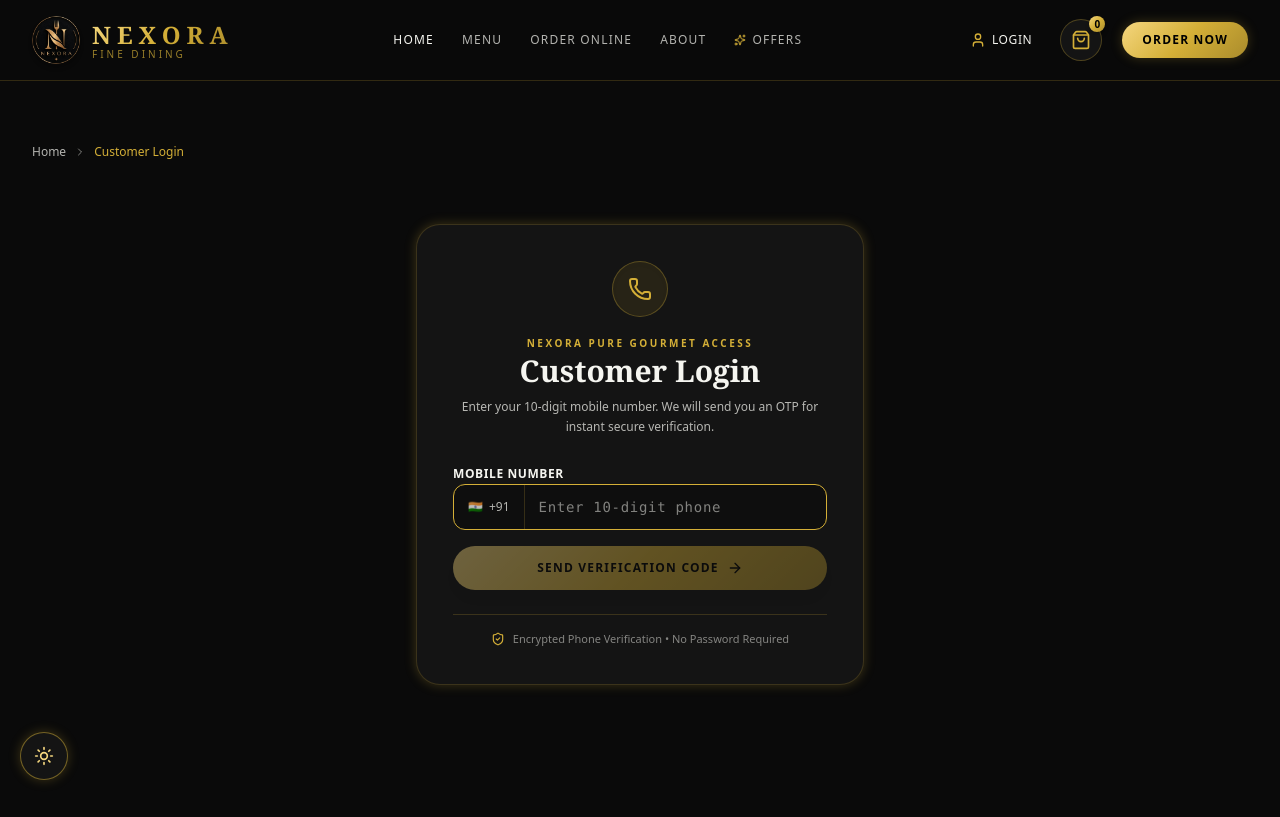
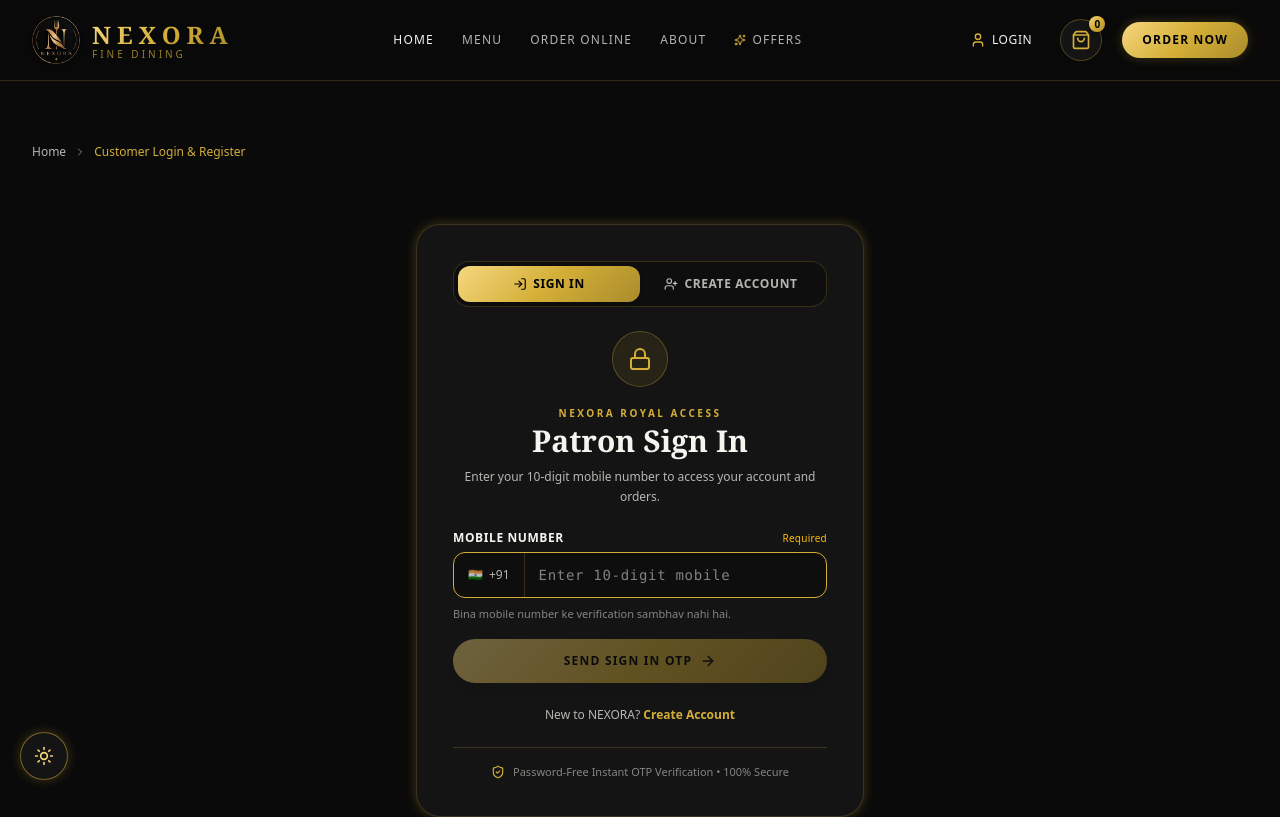
Before and after one commit to anshpatel8009889170-arch/NEXORA, a Next.js app: page /login in a window 1280 px wide. Shown: the top 817 px of the page. Built offline with nearby package versions, Linux system fonts and the light colour scheme; no server answers.

Commit message:
feat: standard otp login and create account tabs with optional email and cart gate

```diff
--- a/app/cart/page.tsx
+++ b/app/cart/page.tsx
@@ -30,7 +30,7 @@ import { Offer } from "@/types/database";
 
 export default function CartPage() {
   const router = useRouter();
-  const { user, profile } = useAuth();
+  const { user, profile, isLoggedIn } = useAuth();
   const {
     items,
     totalItems,
@@ -548,12 +548,15 @@ export default function CartPage() {
               <button
                 type="button"
                 onClick={() => {
-                  // Navigate to checkout or notify
-                  router.push("/checkout");
+                  if (!isLoggedIn) {
+                    router.push("/login?redirect=/checkout");
+                  } else {
+                    router.push("/checkout");
+                  }
                 }}
-                className="w-full py-4 rounded-full text-xs font-semibold uppercase tracking-widest bg-gold-gradient text-black hover:opacity-90 active:scale-95 transition-all flex items-center justify-center gap-2 shadow-xl"
+                className="w-full py-4 rounded-full text-xs font-semibold uppercase tracking-widest bg-gold-gradient text-black hover:opacity-90 active:scale-95 transition-all flex items-center justify-center gap-2 shadow-xl cursor-pointer"
               >
-                <span>Proceed Your Order</span>
+                <span>{isLoggedIn ? "Proceed Your Order" : "Login to Proceed Order"}</span>
                 <ArrowRight className="w-4 h-4" />
               </button>
 
--- a/app/checkout/page.tsx
+++ b/app/checkout/page.tsx
@@ -113,6 +113,13 @@ export default function CheckoutPage() {
     }
     return () => clearInterval(interval);
   }, [timer]);
+
+  // Order Gate: Redirect unauthenticated customers to login before checkout
+  useEffect(() => {
+    if (!authLoading && !isLoggedIn && !placedOrderNumber) {
+      router.replace("/login?redirect=/checkout");
+    }
+  }, [authLoading, isLoggedIn, placedOrderNumber, router]);
 
 
   // Auth Handler: Send OTP
--- a/app/login/page.tsx
+++ b/app/login/page.tsx
@@ -16,6 +16,9 @@ import {
   Lock,
   ChevronRight,
   RefreshCw,
+  LogIn,
+  UserPlus,
+  Mail,
 } from "lucide-react";
 import { useAuth } from "@/context/AuthContext";
 import { useCart } from "@/context/CartContext";
@@ -38,11 +41,15 @@ function LoginContent() {
 
   const { addToCart } = useCart();
 
-  // Steps: "phone" | "otp" | "name"
-  const [step, setStep] = useState<"phone" | "otp" | "name">("phone");
+  // Mode: "login" (Sign In) vs "signup" (Create Account)
+  const [authMode, setAuthMode] = useState<"login" | "signup">("login");
+
+  // Steps: "phone" | "otp" | "details"
+  const [step, setStep] = useState<"phone" | "otp" | "details">("phone");
   const [phoneInput, setPhoneInput] = useState("");
   const [otpInput, setOtpInput] = useState("");
   const [nameInput, setNameInput] = useState("");
+  const [emailInput, setEmailInput] = useState("");
 
   const [isSubmitting, setIsSubmitting] = useState(false);
   const [errorMessage, setErrorMessage] = useState<string | null>(null);
@@ -77,11 +84,11 @@ function LoginContent() {
     setIsSubmitting(false);
 
     if (res.success) {
-      setSuccessMessage(res.message || "OTP sent successfully!");
+      setSuccessMessage(res.message || "Verification code dispatched successfully!");
       setStep("otp");
       setTimer(30);
     } else {
-      setErrorMessage(res.message || "Failed to send OTP. Please try again.");
+      setErrorMessage(res.message || "Failed to dispatch verification code. Please try again.");
     }
   };
 
@@ -102,11 +109,19 @@ function LoginContent() {
 
     if (res.success) {
       if (res.isNewUser) {
-        setStep("name");
-        setSuccessMessage("Phone verified! Please enter your name.");
+        setStep("details");
+        if (authMode === "signup") {
+          setSuccessMessage("Phone verified! Enter your name to complete account registration.");
+        } else {
+          setSuccessMessage("New royal patron detected! Please complete your name to continue.");
+        }
       } else {
         processPendingCartItem();
+        if (authMode === "signup") {
+          setSuccessMessage("Account recognized! Welcome back to NEXORA.");
+        } else {
           setSuccessMessage("Authentication successful! Welcome to NEXORA.");
+        }
         setTimeout(() => {
           router.push(redirectPath);
         }, 800);
@@ -134,28 +149,35 @@ function LoginContent() {
     }
   };
 
-  // Handle Profile Name Submission
-  const handleSaveName = async (e: React.FormEvent) => {
+  // Handle Profile Details (Name mandatory, Email optional)
+  const handleSaveProfile = async (e: React.FormEvent) => {
     e.preventDefault();
     setErrorMessage(null);
 
-    if (!nameInput.trim()) {
+    const trimmedName = nameInput.trim();
+    if (!trimmedName) {
       setErrorMessage("Please enter your full name.");
       return;
     }
 
+    const trimmedEmail = emailInput.trim();
+    if (trimmedEmail && !/^[^\s@]+@[^\s@]+\.[^\s@]+$/.test(trimmedEmail)) {
+      setErrorMessage("Please enter a valid email address, or leave it blank.");
+      return;
+    }
+
     setIsSubmitting(true);
-    const res = await updateProfileName(nameInput.trim());
+    const res = await updateProfileName(trimmedName, trimmedEmail || undefined);
     setIsSubmitting(false);
 
     if (res.success) {
       processPendingCartItem();
-      setSuccessMessage("Profile personalized! Redirecting...");
+      setSuccessMessage("Royal profile established! Redirecting to your order...");
       setTimeout(() => {
         router.push(redirectPath);
       }, 800);
     } else {
-      setErrorMessage(res.message || "Failed to save profile name.");
+      setErrorMessage(res.message || "Failed to save profile details.");
     }
   };
 
@@ -194,6 +216,11 @@ function LoginContent() {
             <p className="text-xs text-[var(--text-sub)] font-mono">
               {user?.phone || profile.phone}
             </p>
+            {profile.email && (
+              <p className="text-xs text-[var(--text-sub-light)] font-sans">
+                {profile.email}
+              </p>
+            )}
           </div>
 
           <div className="p-4 rounded-xl bg-[var(--section-alt)] border border-[var(--card-border)] text-xs text-left space-y-2">
@@ -229,7 +256,7 @@ function LoginContent() {
             <button
               type="button"
               onClick={signOut}
-              className="w-full py-2.5 text-xs text-rose-400 hover:text-rose-300 transition-colors flex items-center justify-center gap-1.5 pt-2"
+              className="w-full py-2.5 text-xs text-rose-400 hover:text-rose-300 transition-colors flex items-center justify-center gap-1.5 pt-2 cursor-pointer"
             >
               <LogOut className="w-3.5 h-3.5" />
               <span>Sign Out from Device</span>
@@ -240,32 +267,75 @@ function LoginContent() {
     );
   }
 
-  // LOGIN / OTP / NAME FORM
+  // LOGIN / CREATE ACCOUNT / OTP / DETAILS FORM
   return (
     <div className="max-w-md mx-auto py-12 animate-in fade-in duration-300">
       <div className="p-8 sm:p-9 rounded-3xl bg-[var(--card-bg)] border border-[var(--card-border)] shadow-2xl space-y-6 gold-glow-sm">
+        {/* MODE SWITCHER TABS (Sign In vs Create Account) */}
+        {step === "phone" && (
+          <div className="grid grid-cols-2 p-1 rounded-2xl bg-[var(--section-alt)] border border-[var(--card-border)]">
+            <button
+              type="button"
+              onClick={() => {
+                setAuthMode("login");
+                setErrorMessage(null);
+                setSuccessMessage(null);
+              }}
+              className={`py-2.5 rounded-xl text-xs font-semibold uppercase tracking-wider transition-all flex items-center justify-center gap-1.5 cursor-pointer ${
+                authMode === "login"
+                  ? "bg-gold-gradient text-black shadow-md font-bold"
+                  : "text-[var(--text-sub)] hover:text-[var(--text-main)]"
+              }`}
+            >
+              <LogIn className="w-3.5 h-3.5" />
+              <span>Sign In</span>
+            </button>
+            <button
+              type="button"
+              onClick={() => {
+                setAuthMode("signup");
+                setErrorMessage(null);
+                setSuccessMessage(null);
+              }}
+              className={`py-2.5 rounded-xl text-xs font-semibold uppercase tracking-wider transition-all flex items-center justify-center gap-1.5 cursor-pointer ${
+                authMode === "signup"
+                  ? "bg-gold-gradient text-black shadow-md font-bold"
+                  : "text-[var(--text-sub)] hover:text-[var(--text-main)]"
+              }`}
+            >
+              <UserPlus className="w-3.5 h-3.5" />
+              <span>Create Account</span>
+            </button>
+          </div>
+        )}
+
         {/* Header Badge */}
         <div className="text-center space-y-2">
           <div className="w-14 h-14 mx-auto rounded-full bg-[#d4af37]/10 border border-[#d4af37]/30 flex items-center justify-center text-[#d4af37] shadow-inner mb-3">
-            {step === "phone" && <Phone className="w-6 h-6" />}
-            {step === "otp" && <Lock className="w-6 h-6" />}
-            {step === "name" && <User className="w-6 h-6" />}
+            {step === "phone" && (authMode === "login" ? <Lock className="w-6 h-6" /> : <Sparkles className="w-6 h-6" />)}
+            {step === "otp" && <Phone className="w-6 h-6" />}
+            {step === "details" && <User className="w-6 h-6" />}
           </div>
 
           <span className="text-[10px] uppercase tracking-[0.25em] text-[#d4af37] font-semibold">
-            NEXORA Pure Gourmet Access
+            {step === "phone" && (authMode === "login" ? "NEXORA Royal Access" : "New Royal Patron")}
+            {step === "otp" && "Encrypted Phone Verification"}
+            {step === "details" && "Guest Profile Personalization"}
           </span>
 
           <h1 className="text-2xl sm:text-3xl font-serif font-bold text-[var(--text-main)]">
-            {step === "phone" && "Customer Login"}
-            {step === "otp" && "Verify Phone"}
-            {step === "name" && "Welcome to NEXORA"}
+            {step === "phone" && (authMode === "login" ? "Patron Sign In" : "Create Account")}
+            {step === "otp" && "Verify Mobile"}
+            {step === "details" && "Welcome to NEXORA"}
           </h1>
 
           <p className="text-xs text-[var(--text-sub)] leading-relaxed">
-            {step === "phone" && "Enter your 10-digit mobile number. We will send you an OTP for instant secure verification."}
+            {step === "phone" &&
+              (authMode === "login"
+                ? "Enter your 10-digit mobile number to access your account and orders."
+                : "Enter your 10-digit mobile number to create your royal dining profile.")}
             {step === "otp" && `Enter the 6-digit verification code sent to +91 ${phoneInput}.`}
-            {step === "name" && "Tell us your name so we can personalize your royal order and fine dining delivery."}
+            {step === "details" && "Tell us your name for fine dining delivery. Email is optional."}
           </p>
         </div>
 
@@ -284,13 +354,18 @@ function LoginContent() {
           </div>
         )}
 
-        {/* STEP 1: PHONE NUMBER INPUT */}
+        {/* STEP 1: PHONE NUMBER INPUT (MANDATORY) */}
         {step === "phone" && (
           <form onSubmit={handleSendOtp} className="space-y-4">
             <div className="space-y-1.5 text-left">
+              <div className="flex items-center justify-between">
                 <label className="text-xs font-semibold text-[var(--text-main)] uppercase tracking-wider">
                   Mobile Number
                 </label>
+                <span className="text-[10px] text-amber-400 font-medium tracking-wide">
+                  Required
+                </span>
+              </div>
               <div className="flex rounded-xl bg-[var(--section-alt)] border border-[var(--card-border)] overflow-hidden focus-within:border-[#d4af37] transition-all">
                 <span className="px-3.5 py-3 text-xs font-medium text-[var(--text-sub)] border-r border-[var(--card-border)] flex items-center gap-1.5">
                   <span>🇮🇳</span>
@@ -301,34 +376,72 @@ function LoginContent() {
                   maxLength={10}
                   value={phoneInput}
                   onChange={(e) => setPhoneInput(e.target.value.replace(/\D/g, ""))}
-                  placeholder="Enter 10-digit phone"
+                  placeholder="Enter 10-digit mobile"
                   className="w-full text-sm font-mono tracking-wider px-3.5 py-3 bg-transparent text-[var(--text-main)] placeholder-[var(--text-sub-light)] focus:outline-none"
                   autoFocus
                 />
               </div>
+              <p className="text-[11px] text-[var(--text-sub-light)] pt-0.5">
+                Bina mobile number ke verification sambhav nahi hai.
+              </p>
             </div>
 
             <button
               type="submit"
               disabled={isSubmitting || phoneInput.length < 10}
-              className="w-full py-3.5 rounded-full text-xs font-semibold uppercase tracking-widest bg-gold-gradient text-black hover:opacity-90 active:scale-95 disabled:opacity-40 transition-all flex items-center justify-center gap-2 shadow-lg"
+              className="w-full py-3.5 rounded-full text-xs font-semibold uppercase tracking-widest bg-gold-gradient text-black hover:opacity-90 active:scale-95 disabled:opacity-40 transition-all flex items-center justify-center gap-2 shadow-lg cursor-pointer"
             >
               {isSubmitting ? (
                 <>
                   <RefreshCw className="w-3.5 h-3.5 animate-spin" />
-                  <span>Sending OTP...</span>
+                  <span>Dispatching OTP...</span>
                 </>
               ) : (
                 <>
-                  <span>Send Verification Code</span>
+                  <span>{authMode === "login" ? "Send Sign In OTP" : "Send Verification OTP"}</span>
                   <ArrowRight className="w-4 h-4" />
                 </>
               )}
             </button>
+
+            {/* Quick Helper Switcher */}
+            <div className="pt-2 text-center">
+              {authMode === "login" ? (
+                <p className="text-xs text-[var(--text-sub)]">
+                  New to NEXORA?{" "}
+                  <button
+                    type="button"
+                    onClick={() => {
+                      setAuthMode("signup");
+                      setErrorMessage(null);
+                      setSuccessMessage(null);
+                    }}
+                    className="text-[#d4af37] font-semibold hover:underline cursor-pointer"
+                  >
+                    Create Account
+                  </button>
+                </p>
+              ) : (
+                <p className="text-xs text-[var(--text-sub)]">
+                  Already registered?{" "}
+                  <button
+                    type="button"
+                    onClick={() => {
+                      setAuthMode("login");
+                      setErrorMessage(null);
+                      setSuccessMessage(null);
+                    }}
+                    className="text-[#d4af37] font-semibold hover:underline cursor-pointer"
+                  >
+                    Sign In
+                  </button>
+                </p>
+              )}
+            </div>
           </form>
         )}
 
-        {/* STEP 2: 6-DIGIT OTP INPUT */}
+        {/* STEP 2: 6-DIGIT OTP INPUT (MANDATORY) */}
         {step === "otp" && (
           <form onSubmit={handleVerifyOtp} className="space-y-4">
             <div className="space-y-1.5 text-left">
@@ -343,7 +456,7 @@ function LoginContent() {
                     setOtpInput("");
                     setErrorMessage(null);
                   }}
-                  className="text-[11px] text-[#d4af37] hover:underline"
+                  className="text-[11px] text-[#d4af37] hover:underline cursor-pointer"
                 >
                   Change number
                 </button>
@@ -363,7 +476,7 @@ function LoginContent() {
             <button
               type="submit"
               disabled={isSubmitting || otpInput.length < 6}
-              className="w-full py-3.5 rounded-full text-xs font-semibold uppercase tracking-widest bg-gold-gradient text-black hover:opacity-90 active:scale-95 disabled:opacity-40 transition-all flex items-center justify-center gap-2 shadow-lg"
+              className="w-full py-3.5 rounded-full text-xs font-semibold uppercase tracking-widest bg-gold-gradient text-black hover:opacity-90 active:scale-95 disabled:opacity-40 transition-all flex items-center justify-center gap-2 shadow-lg cursor-pointer"
             >
               {isSubmitting ? (
                 <>
@@ -389,7 +502,7 @@ function LoginContent() {
                   type="button"
                   onClick={handleSendOtp}
                   disabled={isSubmitting}
-                  className="text-xs text-[#d4af37] font-medium hover:underline"
+                  className="text-xs text-[#d4af37] font-medium hover:underline cursor-pointer"
                 >
                   Resend OTP Code
                 </button>
@@ -398,13 +511,29 @@ function LoginContent() {
           </form>
         )}
 
-        {/* STEP 3: FULL NAME (PROFILE CREATION FOR NEW GUEST) */}
-        {step === "name" && (
-          <form onSubmit={handleSaveName} className="space-y-4">
+        {/* STEP 3: DETAILS (NAME REQUIRED, EMAIL OPTIONAL) */}
+        {step === "details" && (
+          <form onSubmit={handleSaveProfile} className="space-y-4">
+            {/* Verified Mobile Confirmation Banner */}
+            <div className="p-3 rounded-xl bg-[var(--section-alt)] border border-[var(--card-border)] flex items-center justify-between text-xs">
+              <div className="flex items-center gap-2">
+                <Phone className="w-3.5 h-3.5 text-[#d4af37]" />
+                <span className="font-mono text-[var(--text-main)]">+91 {phoneInput}</span>
+              </div>
+              <span className="text-emerald-400 font-semibold flex items-center gap-1 text-[11px]">
+                <CheckCircle2 className="w-3 h-3" /> Verified
+              </span>
+            </div>
+
+            {/* 1. Full Name (Mandatory) */}
             <div className="space-y-1.5 text-left">
+              <div className="flex items-center justify-between">
                 <label className="text-xs font-semibold text-[var(--text-main)] uppercase tracking-wider">
-                Your Full Name
+                  Full Name
                 </label>
+                <span className="text-[10px] text-amber-400 font-medium">Required</span>
+              </div>
+              <div className="relative">
                 <input
                   type="text"
                   value={nameInput}
@@ -414,17 +543,43 @@ function LoginContent() {
                   autoFocus
                 />
               </div>
+            </div>
+
+            {/* 2. Email Address (Optional) */}
+            <div className="space-y-1.5 text-left">
+              <div className="flex items-center justify-between">
+                <label className="text-xs font-semibold text-[var(--text-main)] uppercase tracking-wider">
+                  Email Address
+                </label>
+                <span className="text-[10px] text-[var(--text-sub-light)] font-medium">Optional</span>
+              </div>
+              <div className="relative flex items-center">
+                <input
+                  type="email"
+                  value={emailInput}
+                  onChange={(e) => setEmailInput(e.target.value)}
+                  placeholder="patron@example.com (for invoices)"
+                  className="w-full text-sm px-4 py-3 rounded-xl bg-[var(--section-alt)] border border-[var(--card-border)] text-[var(--text-main)] placeholder-[var(--text-sub-light)] focus:outline-none focus:border-[#d4af37]"
+                />
+              </div>
+              <p className="text-[11px] text-[var(--text-sub-light)]">
+                Optional: Receive GST invoice and digital delivery updates on your email.
+              </p>
+            </div>
 
             <button
               type="submit"
               disabled={isSubmitting || !nameInput.trim()}
-              className="w-full py-3.5 rounded-full text-xs font-semibold uppercase tracking-widest bg-gold-gradient text-black hover:opacity-90 active:scale-95 disabled:opacity-40 transition-all flex items-center justify-center gap-2 shadow-lg"
+              className="w-full py-3.5 rounded-full text-xs font-semibold uppercase tracking-widest bg-gold-gradient text-black hover:opacity-90 active:scale-95 disabled:opacity-40 transition-all flex items-center justify-center gap-2 shadow-lg cursor-pointer"
             >
               {isSubmitting ? (
+                <>
+                  <RefreshCw className="w-3.5 h-3.5 animate-spin" />
                   <span>Saving Profile...</span>
+                </>
               ) : (
                 <>
-                  <span>Complete & Continue</span>
+                  <span>Complete Registration & Continue</span>
                   <ArrowRight className="w-4 h-4" />
                 </>
               )}
@@ -435,7 +590,7 @@ function LoginContent() {
         {/* Assurance */}
         <div className="pt-4 border-t border-[var(--card-border)] flex items-center justify-center gap-2 text-[11px] text-[var(--text-sub-light)]">
           <ShieldCheck className="w-3.5 h-3.5 text-[#d4af37]" />
-          <span>Encrypted Phone Verification • No Password Required</span>
+          <span>Password-Free Instant OTP Verification • 100% Secure</span>
         </div>
       </div>
     </div>
@@ -451,7 +606,7 @@ export default function LoginPage() {
             Home
           </Link>
           <ChevronRight className="w-3 h-3 text-[var(--text-sub-light)]" />
-          <span className="text-[#d4af37] font-medium">Customer Login</span>
+          <span className="text-[#d4af37] font-medium">Customer Login & Register</span>
         </div>
 
         <Suspense
```
Also changed, not shown: context/AuthContext.tsx (+10 -3 lines). Lines whose indentation alone changed are shown as unchanged.
